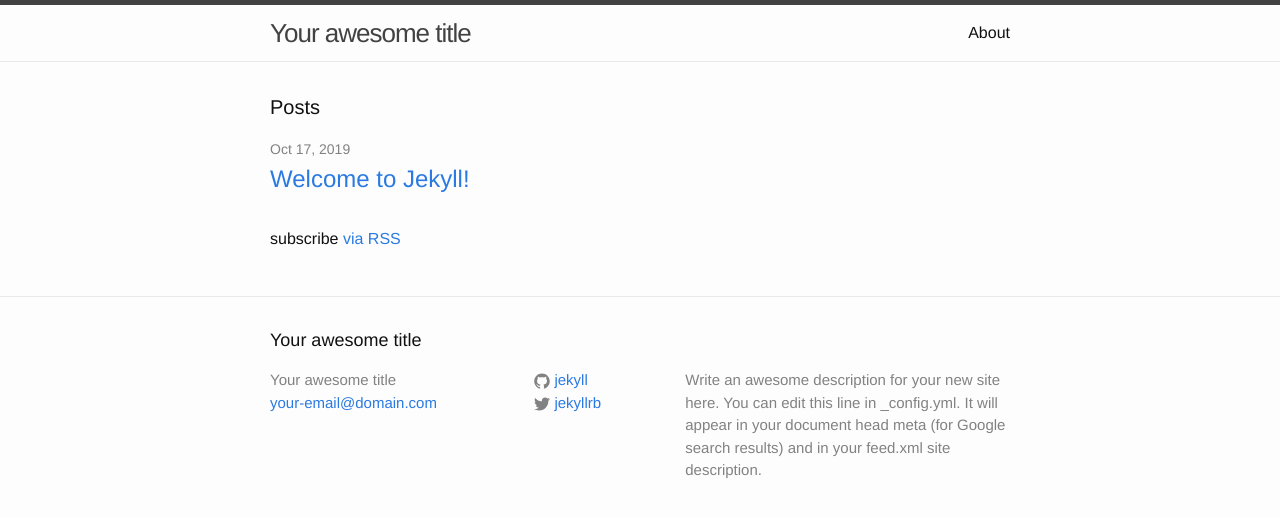
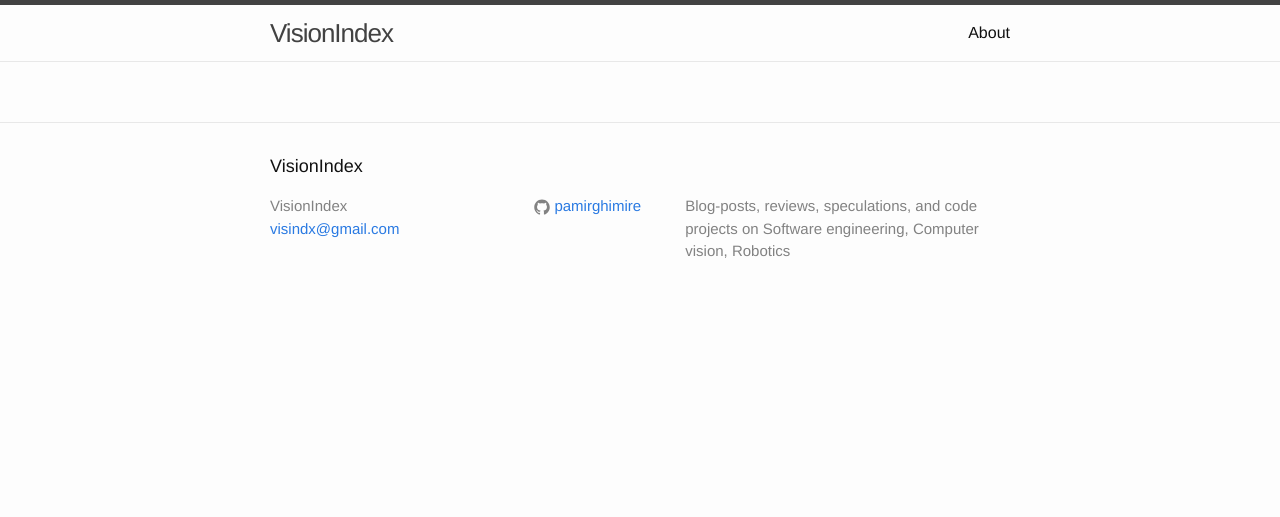
Before and after one commit to PamirGhimire/pamirghimire.github.io, a Jekyll site: the page built from index.html, in a window 1280 px wide. Shown: the top 517 px of the page. Built offline with Jekyll 4.4.1, drawn with Linux system fonts in a browser that asks for light colours.

Commit message:
Customizes site for visionindex

```diff
--- a/_config.yml
+++ b/_config.yml
@@ -6,16 +6,16 @@
 # 'jekyll serve'. If you change this file, please restart the server process.
 
 # Site settings
-title: Your awesome title
-email: your-email@domain.com
+title: VisionIndex
+email: visindx@gmail.com
 description: > # this means to ignore newlines until "baseurl:"
-  Write an awesome description for your new site here. You can edit this
-  line in _config.yml. It will appear in your document head meta (for
-  Google search results) and in your feed.xml site description.
+  Blog-posts, reviews, speculations, and code projects
+  on Software engineering, Computer vision, Robotics
 baseurl: "" # the subpath of your site, e.g. /blog
 url: "http://yourdomain.com" # the base hostname & protocol for your site
-twitter_username: jekyllrb
-github_username:  jekyll
+# twitter_username: jekyllrb
+github_username:  pamirghimire
+youtube_username: balabala
 
 # Build settings
 markdown: kramdown
--- a/index.html
+++ b/index.html
@@ -2,22 +2,6 @@
 layout: default
 ---
 
-<div class="home">
-
-  <h1 class="page-heading">Posts</h1>
-
-  <ul class="post-list">
-    {% for post in site.posts %}
-      <li>
-        <span class="post-meta">{{ post.date | date: "%b %-d, %Y" }}</span>
-
-        <h2>
-          <a class="post-link" href="{{ post.url | prepend: site.baseurl }}">{{ post.title }}</a>
-        </h2>
-      </li>
-    {% endfor %}
-  </ul>
-
-  <p class="rss-subscribe">subscribe <a href="{{ "/feed.xml" | prepend: site.baseurl }}">via RSS</a></p>
+<div class="header">
 
 </div>
```
